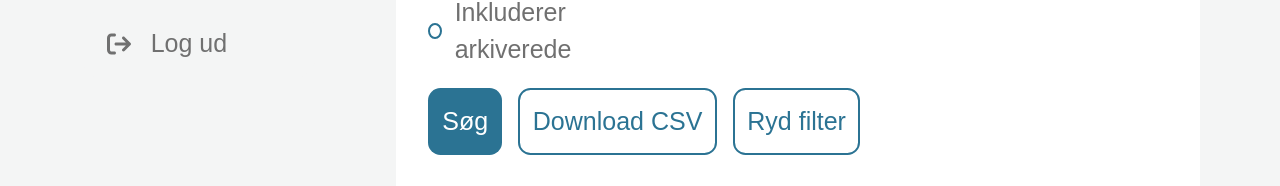
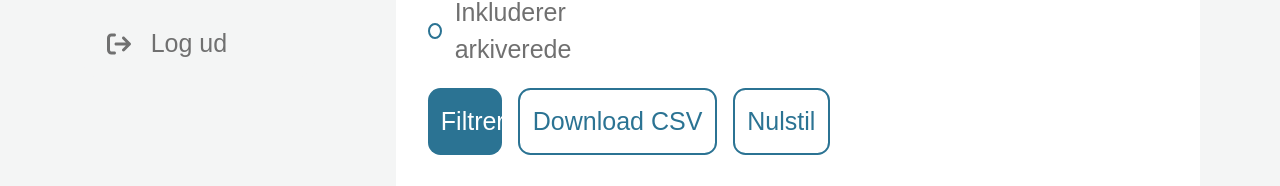
Before and after one commit to SigneWehlast/dbiDashboard, a Vue app: page /Report in a window 1280 px wide. Shown: the part 766-952 px from the top of the page. Built offline with nearby package versions, Linux system fonts and the light colour scheme; no server answers; the database is empty; a web font is replaced by a local one.

Commit message:
filtrering af objekter i rapporter

```diff
--- a/src/components/ReportForm.vue
+++ b/src/components/ReportForm.vue
@@ -15,8 +15,7 @@ const selectedSchedule = ref('');
 const selectedObjectId = ref('');
 const filteredTasks = ref([]);
 
-
-//skemaer
+// Skemaer
 const filterSchedules = computed(() => {
   const titles = taskStore.tasks
     .filter(task => task.status.toLowerCase() === 'udført')
@@ -24,10 +23,12 @@ const filterSchedules = computed(() => {
   return [...new Set(titles)];
 });
 
-//objekter
+// Objekter
 const filterObjects = computed(() => {
-  const names = objectStore.objects.map(obj => obj.object);
-  return [...new Set(names)];
+  return objectStore.objects.map(obj => ({
+    id: obj.id,
+    title: obj.object
+  }));
 });
 
 onMounted(async () => {
@@ -38,7 +39,7 @@ onMounted(async () => {
   ]);
 });
 
-//datoer
+// Filtrering baseret på dato, bruger, skema og objekt
 function filterByDate() {
   filteredTasks.value = [];
 
@@ -106,11 +107,11 @@ function clearFilters() {
           <option class="p1" value="">Alle</option>
           <option
             class="p1"
-            v-for="objectName in filterObjects"
-            :key="objectName"
-            :value="objectName"
+            v-for="object in filterObjects"
+            :key="object.id"
+            :value="object.id"
           >
-            {{ objectName }}
+            {{ object.title }}
           </option>
         </select>
       </label>
@@ -150,9 +151,13 @@ function clearFilters() {
     </div>
 
     <div class="report-form__button">
-      <button class="p1 p-white report-form__button__search" type="button" @click="filterByDate">Søg</button>
+      <button class="p1 p-white report-form__button__search" @click.prevent="filterByDate">
+        Filtrer
+      </button>
       <button class="p1 p-blue report-form__button__white" type="button">Download CSV</button>
-      <button class="p1 p-blue report-form__button__white" type="button" @click="clearFilters">Ryd filter</button>
+      <button class="p1 p-blue report-form__button__white" @click.prevent="clearFilters">
+        Nulstil
+      </button>
     </div>
   </form>
 
@@ -172,7 +177,7 @@ function clearFilters() {
         </tr>
       </tbody>
     </table>
-  </div>
+    </div>
 </template>
 
 <style scoped lang="scss">
--- a/src/stores/ScheduleStore.js
+++ b/src/stores/ScheduleStore.js
@@ -63,6 +63,7 @@ export const useTaskStore = defineStore('ScheduleStore', () => {
               systemStatus: doc.data().systemStatus || '',
               uid: doc.data().uid || '',
               createdAt: doc.data().createdAt?.toDate() || null,
+              object: doc.data().object || '',
             }));
 
           // Vis notifikationer for overskredne opgaver
```
